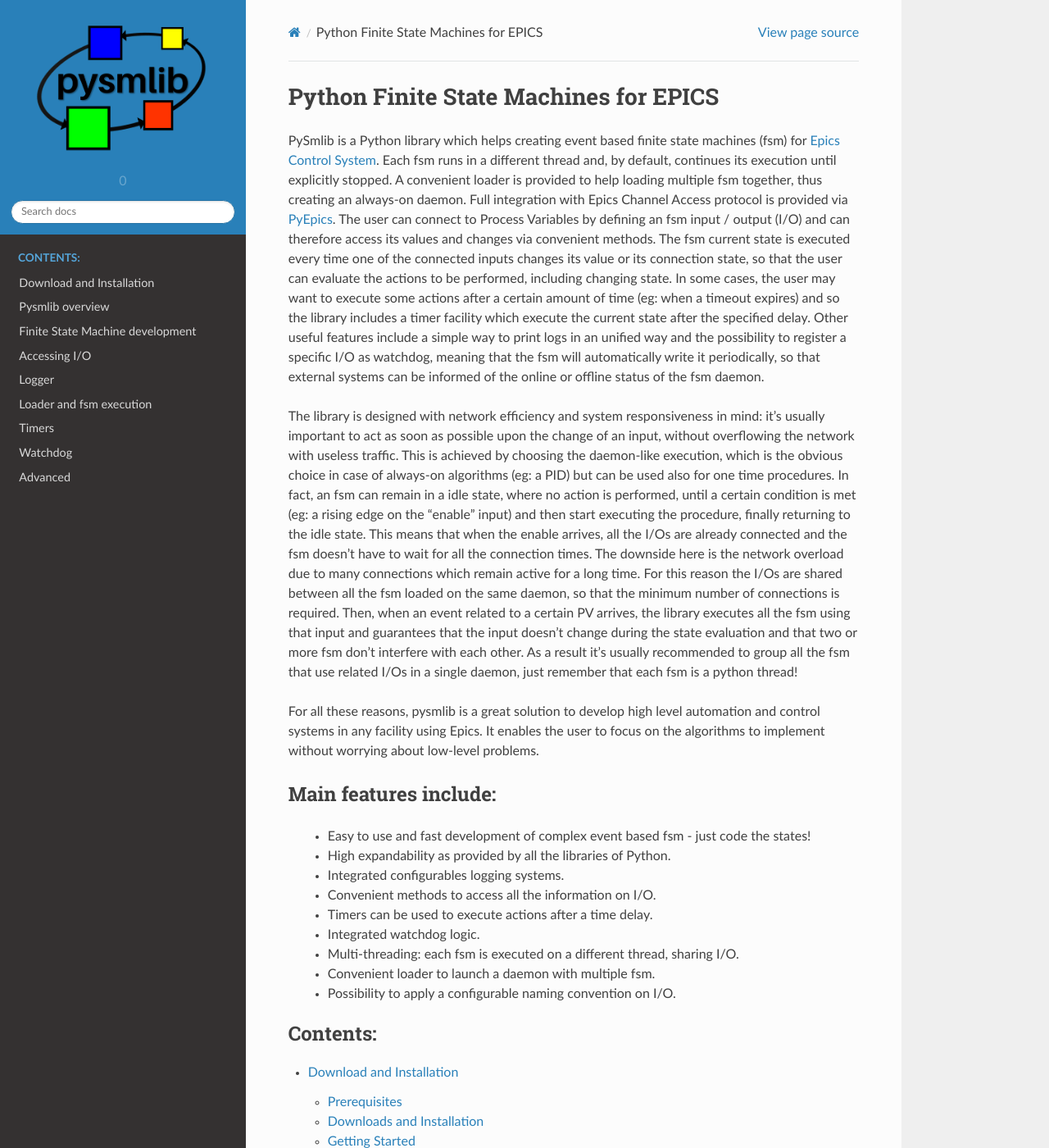
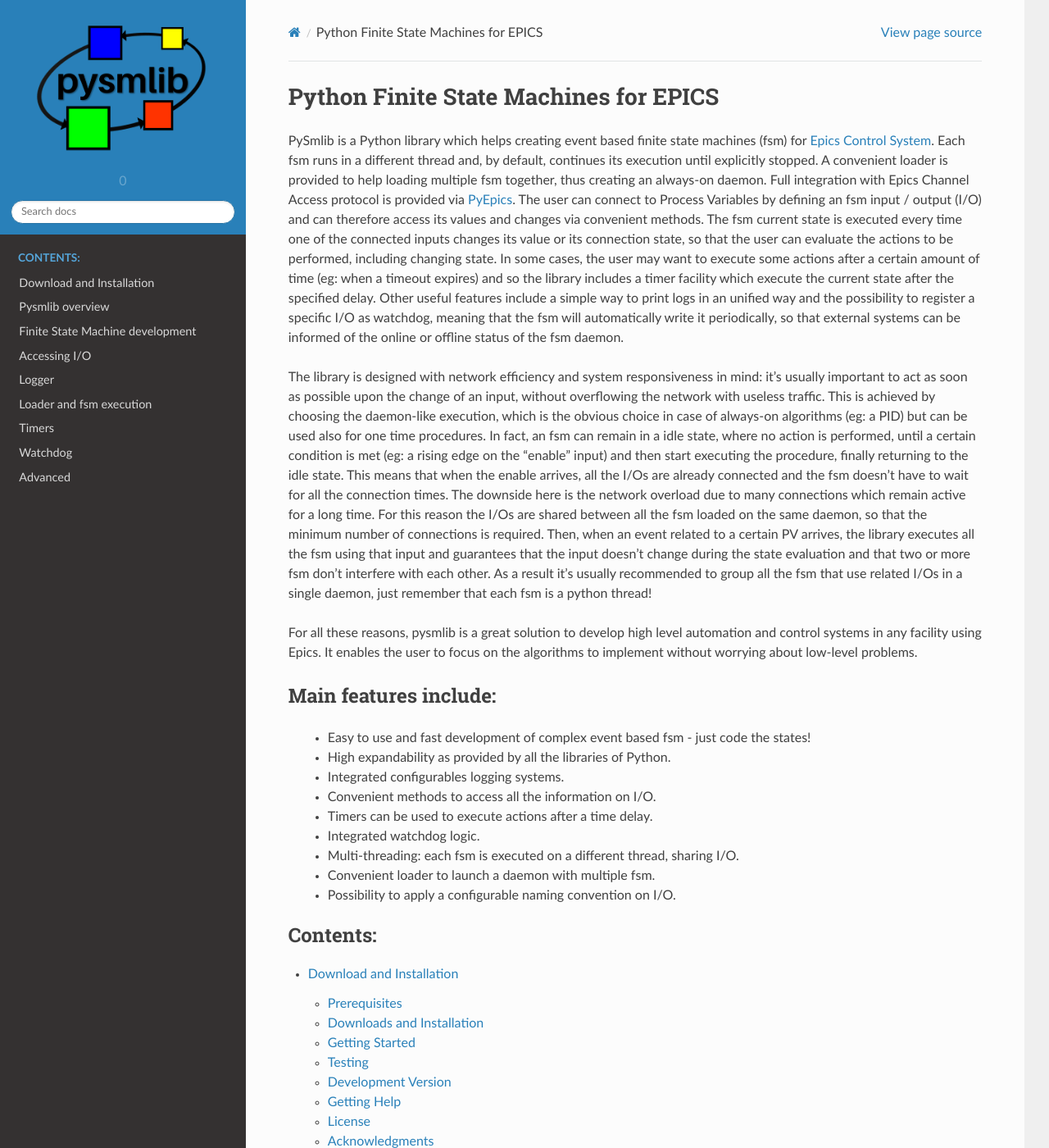
Before and after one commit to darcato/pysmlib, a Sphinx documentation site: the page built from doc/index.rst, in a window 1280 px wide and 1400 px high. Shown: the whole window at 82% size. Built offline with Sphinx 7.4.7 and the Read the Docs theme 2.0.0, drawn with Linux system fonts in a browser that asks for light colours.

Commit message:
larger content on docs

```diff
--- /dev/null
+++ b/doc/_static/my_theme.css
@@ -0,0 +1,3 @@
+.wy-nav-content {
+max-width: 950px !important;
+}
--- a/doc/conf.py
+++ b/doc/conf.py
@@ -95,6 +95,9 @@
 # The theme to use for HTML and HTML Help pages.  See the documentation for
 # a list of builtin themes.
 #
+
+def setup(app):
+    app.add_stylesheet('my_theme.css')
 
 html_theme = 'sphinx_rtd_theme'
 
```
